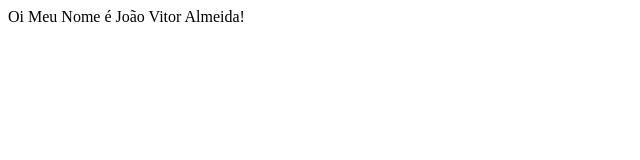
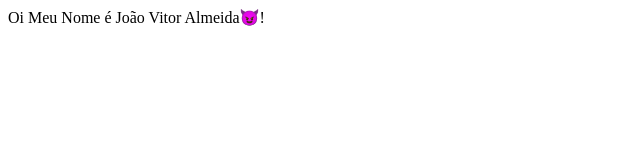
Before and after one commit to ufjf-dcc202/ufjf-dcc202-2024-3-a-atv02-JvAlmeidaQ, a plain HTML site: page index.html in a window 1280 px wide. Shown: the full height of the page, 0-640 px from the left. Drawn offline with Linux system fonts and the light colour scheme.

Commit message:
adicionei emoji

```diff
--- a/index.html
+++ b/index.html
@@ -9,6 +9,6 @@
     Oi
         Meu
             Nome
-                é João Vitor Almeida!
+                é João Vitor Almeida😈!
 </body>
 </html>
```
